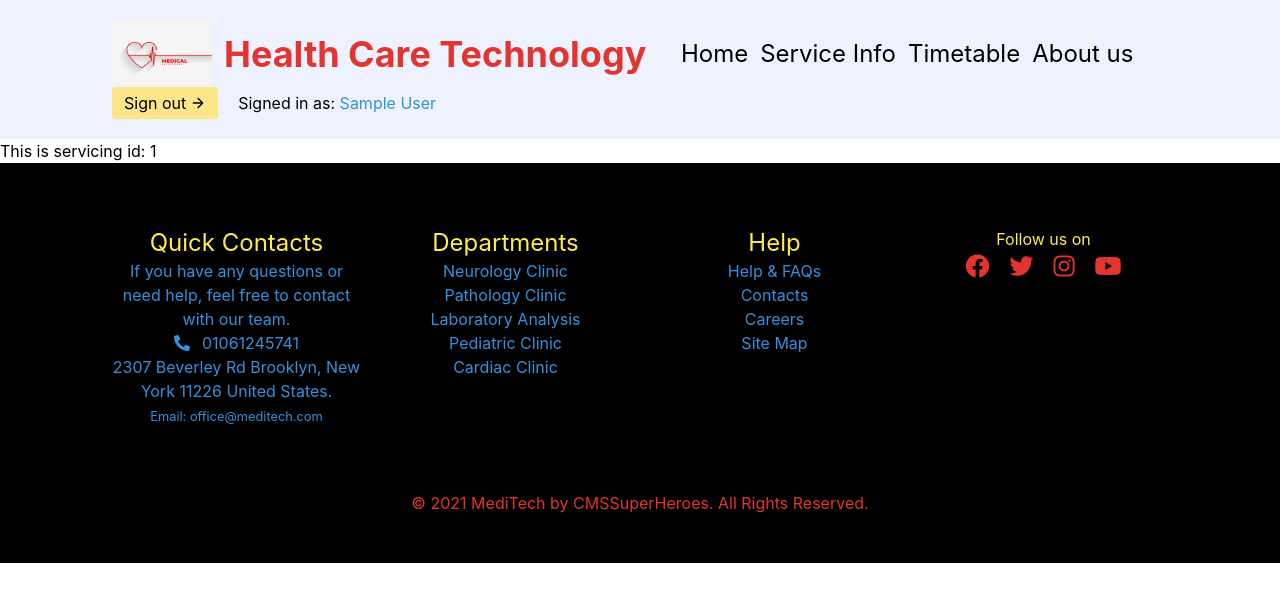
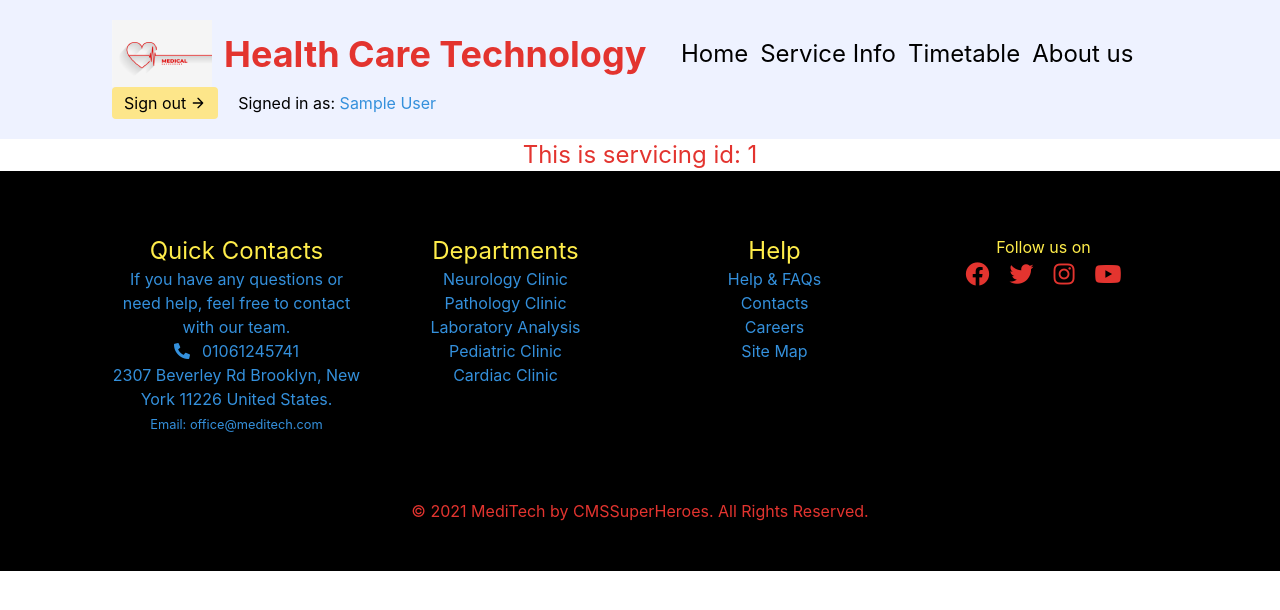
Before and after one commit to aliakkas006/assignment-10-meditech, a React (Create React App) app: page /servicing/1 in a window 1280 px wide. Shown: the top 610 px of the page. Built offline with nearby package versions, Linux system fonts and the light colour scheme; no server answers; sample sign-in values are in the browser's storage.

Commit message:
servicing dynamic route added

```diff
--- a/src/pages/Servicing/Servicing.js
+++ b/src/pages/Servicing/Servicing.js
@@ -5,7 +5,7 @@ const Servicing = () => {
 
     const { id } = useParams();
     return (
-        <div>
+        <div className="text-center text-2xl text-danger">
             <h2>This is servicing id: {id} </h2>
         </div>
     );
```
